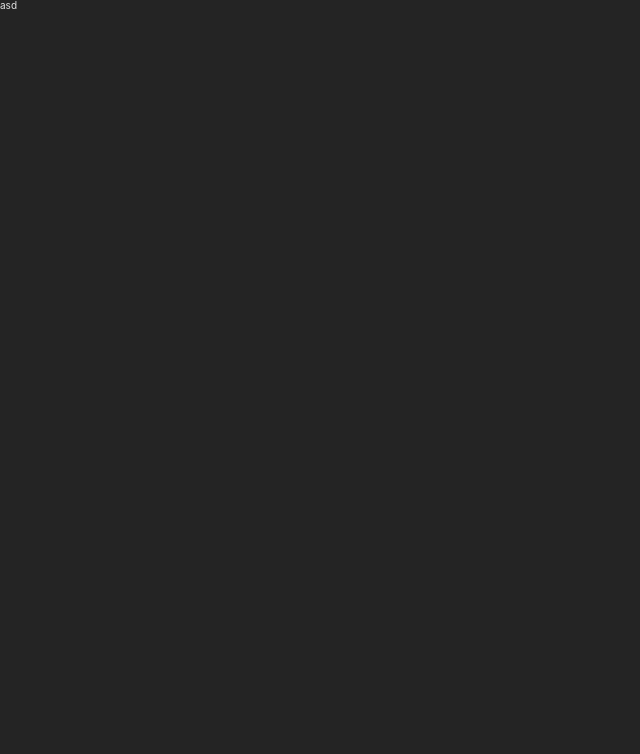
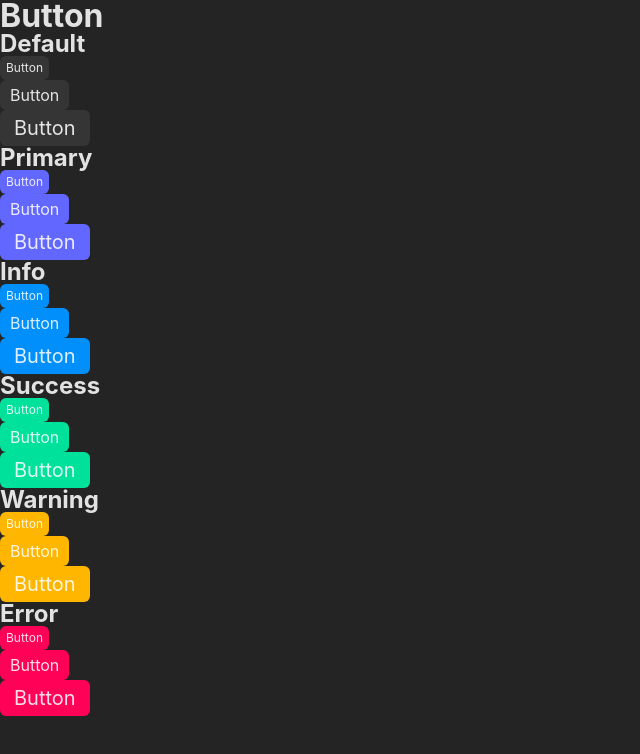
Before and after one commit to dazeGG/money-tracker, a Vue app: page / in a window 1280 px wide. Shown: the top 754 px of the page, without its empty margins (0-640 px from the left). Built offline with nearby package versions, Linux system fonts and the light colour scheme.

Commit message:
init: init X3UI button customization and X3UI Preview component

```diff
--- a/src/App.vue
+++ b/src/App.vue
@@ -1,7 +1,7 @@
 <template>
-	<X3Button />
+	<X3UIPreview />
 </template>
 
 <script setup lang="ts">
-import X3Button from '@/components/X3UI/X3Button.vue';
+import X3UIPreview from '@/components/X3UIPreview.vue';
 </script>
--- a/src/components/X3UI/X3Button.vue
+++ /dev/null
@@ -1,6 +0,0 @@
-<template>
-	<button>asd</button>
-</template>
-
-<script setup lang="ts">
-</script>
--- /dev/null
+++ b/src/components/X3UIPreview.vue
@@ -0,0 +1,24 @@
+<template>
+	<div class="mt-8">
+		<div class="flex flex-col gap-6">
+			<span class="h1">Button</span>
+			<div v-for="(buttonType, index) in ButtonTypes" :key="index" class="flex flex-col gap-4">
+				<span class="h2">{{ startCase(buttonType) }}</span>
+				<div class="flex gap-2 items-center">
+					<X3Button v-for="(buttonSize, index) in ButtonSizes" :key="index" :type="buttonType" :size="buttonSize">
+						Button
+					</X3Button>
+				</div>
+			</div>
+		</div>
+	</div>
+</template>
+
+<script setup lang="ts">
+import { startCase } from 'lodash';
+
+import X3Button from '@/core/X3UI/X3Button.vue';
+
+const ButtonTypes = ['default', 'primary', 'info', 'success', 'warning', 'error'] as const;
+const ButtonSizes = ['small', 'medium', 'large'] as const;
+</script>
--- /dev/null
+++ b/src/core/X3UI/X3Button.vue
@@ -0,0 +1,77 @@
+<template>
+	<button class="x3-button" :class="[props.type, props.size]">
+		<span v-if="slots.icon" class="x3-button__icon">
+			<slot name="icon"></slot>
+		</span>
+		<span class="x3-button__content">
+			<slot></slot>
+		</span>
+	</button>
+</template>
+
+<script setup lang="ts">
+const slots = defineSlots();
+
+const props = withDefaults(
+	defineProps<{
+      type?: 'default' | 'primary' | 'info' | 'success' | 'warning' | 'error',
+      size?: 'small' | 'medium' | 'large'
+    }>(),
+	{
+		type: 'default',
+		size: 'medium',
+	},
+);
+</script>
+
+<style scoped lang="scss">
+.x3-button {
+  display: flex;
+  align-items: center;
+  border-radius: 0.6rem;
+
+  /* SIZING */
+  &.small {
+    height: 2.4rem;
+    padding-inline: 0.6rem;
+    font-size: 1.2rem;
+  }
+
+  &.medium {
+    height: 3rem;
+    padding-inline: 1rem;
+    font-size: 1.6rem;
+  }
+
+  &.large {
+    height: 3.6rem;
+    padding-inline: 1.4rem;
+    font-size: 2rem;
+  }
+
+  /* THEMING */
+  &.default {
+    background-color: #353535;
+  }
+
+  &.primary {
+    background-color: var(--color-primary);
+  }
+
+  &.info {
+    background-color: var(--color-info);
+  }
+
+  &.success {
+    background-color: var(--color-success);
+  }
+
+  &.warning {
+    background-color: var(--color-warning);
+  }
+
+  &.error {
+    background-color: var(--color-error);
+  }
+}
+</style>
```
